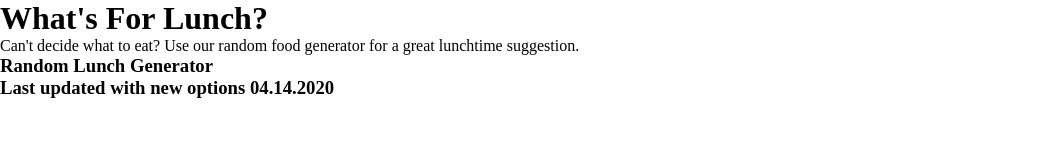
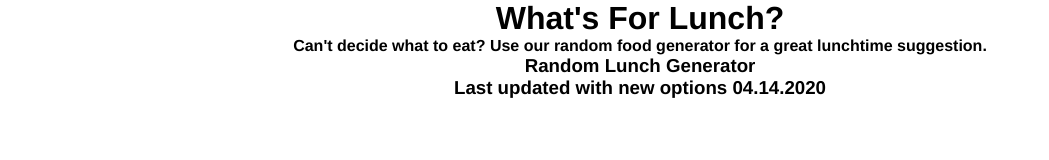
Before and after one commit to mgerverUF/p3-gerver-michael, a website built with webpack: page index.html in a window 1280 px wide. Shown: the whole page, without its empty margins (0-1049 px from the left). Built offline with nearby package versions, Linux system fonts and the light colour scheme; files whose address does not match are found by name.

Commit message:
Attempt to get css to work when app runs

```diff
--- a/index.html
+++ b/index.html
@@ -2,11 +2,14 @@
     <head>
         <meta charset="utf-8">
         <meta name="viewport" content="width=device-width, initial-scale=1, shrink-to-fit=no">
-        <!-- <link type="text/css" rel="stylesheet" href="main.css" /> -->
+        <!-- https://github.com/froala/angular-froala/issues/170 -->
+        <base href="/">
+        <link type="text/css" rel="stylesheet" href="main.css" />
         <title>Random Lunch Generator - Project 3 - Michael Gerver</title>
-        <link type="text/css" rel="stylesheet" href="css/main.css" />
     </head>
+
     <body>
-        <script src="lib/index.js"></script>
+        <script src="dist/index.js"></script>
     </body>
+
 </html>
--- a/main.css
+++ b/main.css
@@ -1,8 +1,15 @@
 header, nav, aside, article, footer, section, main, figure, figcaption {
 	display:block;
 }
+
 * {
  	margin:0;
 	border:0;
 	padding:0;
 }
+
+body {
+    font-family: Helvetica, Arial, sans-serif;
+    font-weight: bold;
+    text-align: center;
+}
```
Also changed, not shown: dist/index.html.
